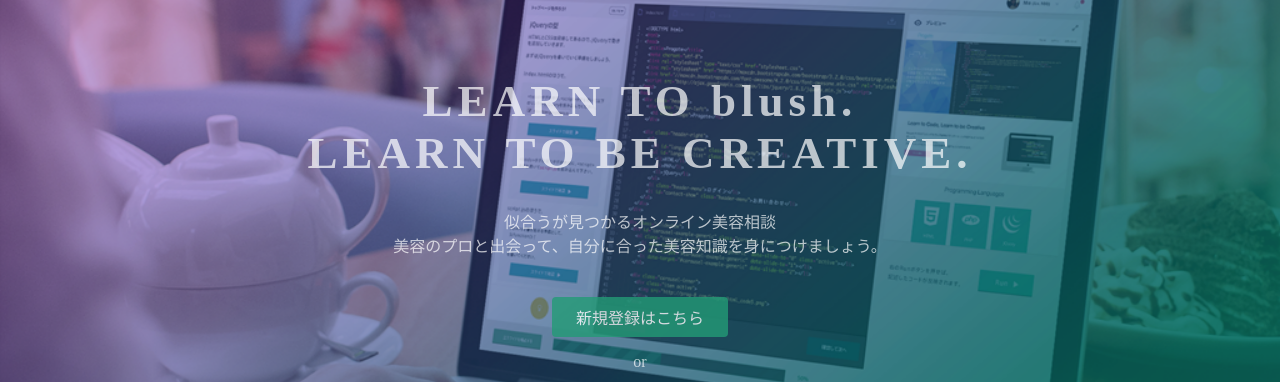
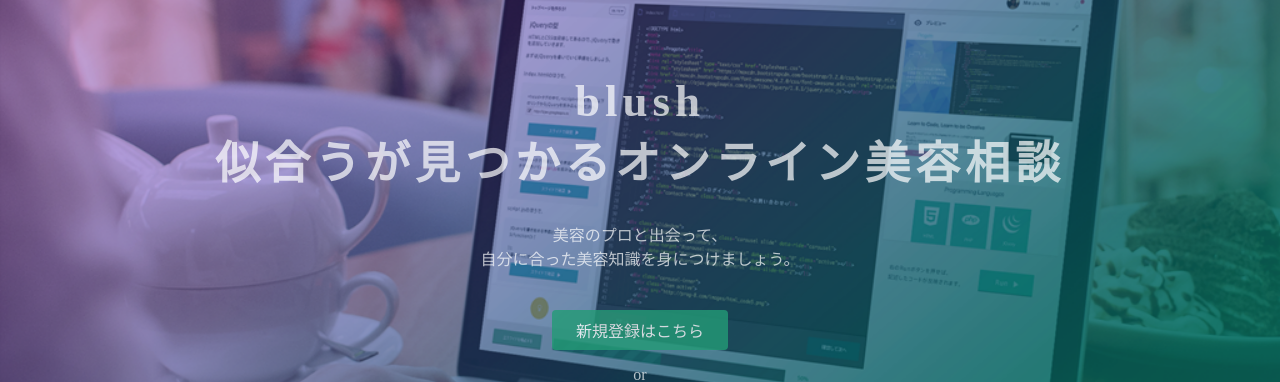
Before and after one commit to HironoriKan/charlie-kan, a plain HTML site: page index.html in a window 1280 px wide. Shown: the part 135-517 px from the top of the page. Drawn offline with Linux system fonts and the light colour scheme.

Commit message:
Update index.html

```diff
--- a/index.html
+++ b/index.html
@@ -23,8 +23,8 @@
   </header>
   <div class="top-wrapper">
     <div class="container">
-      <h1>LEARN TO blush.<br>LEARN TO BE CREATIVE.</h1>
-      <p>似合うが見つかるオンライン美容相談<br>美容のプロと出会って、自分に合った美容知識を身につけましょう。</p>
+      <h1>blush<br>似合うが見つかるオンライン美容相談</h1>
+      <p>美容のプロと出会って、<br>自分に合った美容知識を身につけましょう。</p>
       <div class="btn-wrapper">
         <a href="#" class="btn signup">新規登録はこちら</a>
         <p>or</p>
```
